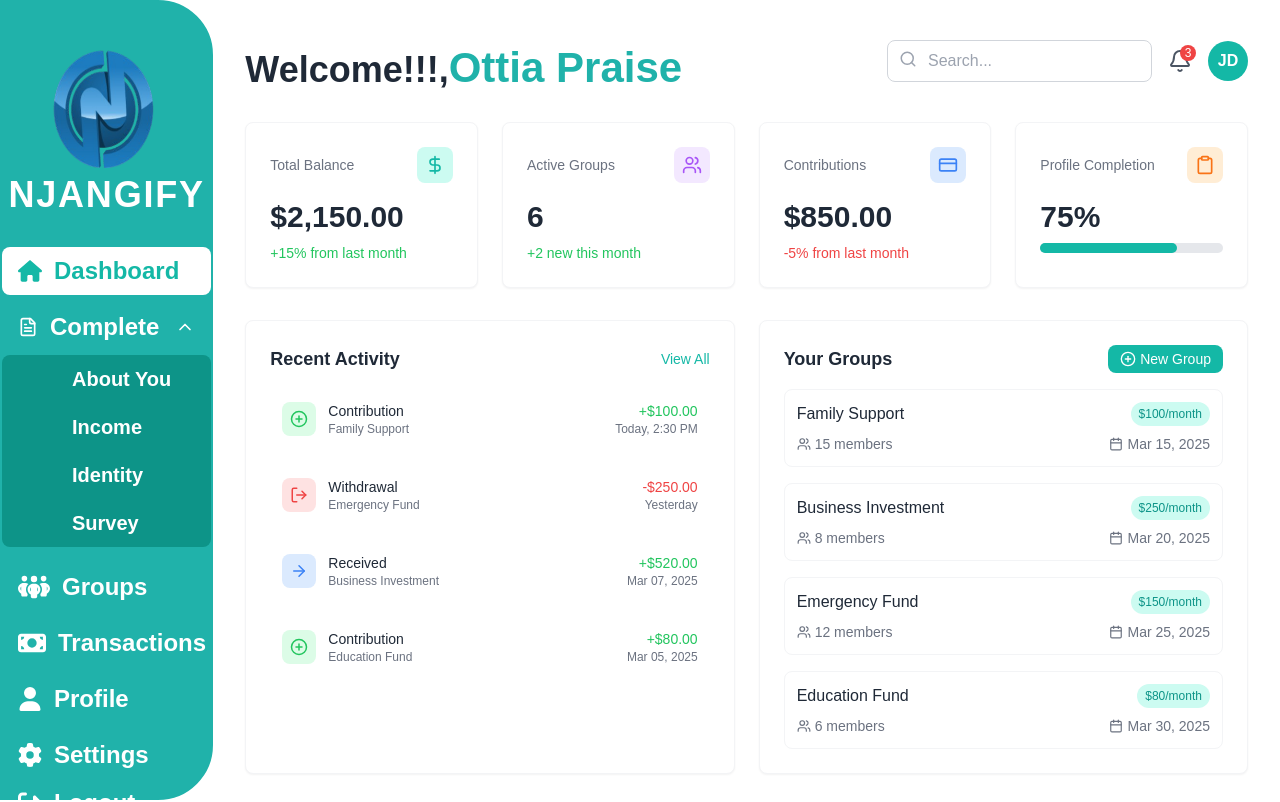
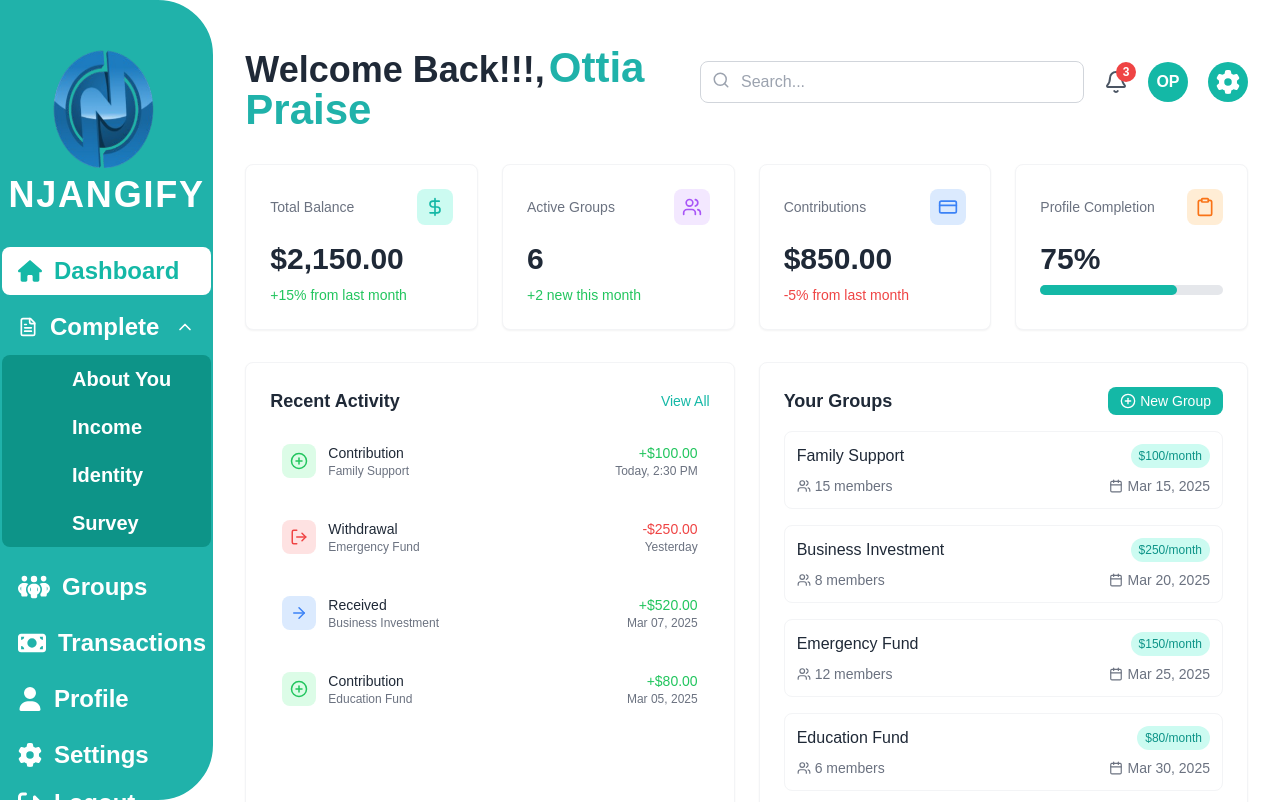
Before and after one commit to Iampraiseottia/Njangi, a Next.js app: page /dashboard in a window 1280 px wide. Shown: the top 802 px of the page. Built offline with nearby package versions, Linux system fonts and the light colour scheme.

Commit message:
Dashboard Main header done

```diff
--- a/app/dashboard/page.jsx
+++ b/app/dashboard/page.jsx
@@ -24,12 +24,7 @@ import Logout from '../logout/page';
 
 
 import {
-  Users,
   FileText,
-  BarChart2,
-  User,
-  Settings as SettingsIcon,
-  LogOut,
   ChevronDown
 } from 'lucide-react';
 
--- a/app/dashboardMain/page.jsx
+++ b/app/dashboardMain/page.jsx
@@ -1,5 +1,12 @@
+
 import React from 'react';
+
 import globalStyle from '../globals.css';
+
+import { FontAwesomeIcon } from '@fortawesome/react-fontawesome';
+
+import { faGear } from '@fortawesome/free-solid-svg-icons';
+
 
 import {
   Search,
@@ -16,29 +23,40 @@ import {
 
 const DashboardMain = () => {
   return (
+
     <div className="p-8">
       {/* Header */}
       <div className="flex justify-between items-center mb-8">
         <div  className='pt-4'>
-          <h1 className="text-4xl font-bold text-gray-800">Welcome!!!,
-            <span className='text-[lightseagreen] text-[42px] '>Ottia Praise</span>
+          <h1 className="text-4xl font-bold text-gray-800">Welcome Back!!!,
+            <span className='text-[lightseagreen] text-[42px] pl-1'>Ottia Praise</span>
           </h1>
         </div>
-        <div className="flex items-center space-x-4">
+
+        <div className="flex items-center space-x-5">
           <div className="relative">
             <input
               type="text"
               placeholder="Search..."
-              className="px-4 py-2 pl-10 rounded-lg border border-gray-300 focus:outline-none focus:ring-2 focus:ring-teal-500"
+              className="px-4 py-2 pl-10 w-96 rounded-lg border border-gray-300 duration-200 ease-in-out focus:outline-none focus:ring-2 focus:ring-teal-500"
             />
             <Search className="absolute left-3 top-2.5 text-gray-400" size={18} />
           </div>
+
+          {/* Notification  */}
           <div className="relative">
             <Bell className="text-gray-600 cursor-pointer" />
-            <span className="absolute -top-1 -right-1 bg-red-500 text-white text-xs rounded-full h-4 w-4 flex items-center justify-center">3</span>
+            <span className="absolute -top-2 -right-2 bg-red-500 text-white text-xs rounded-full h-5 w-5 flex items-center justify-center font-extrabold">3</span>
           </div>
+
+          {/* User Avatar  */}
           <div className="w-10 h-10 rounded-full bg-teal-500 flex items-center justify-center text-white font-bold">
-            JD
+            OP
+          </div>
+
+          {/* User SEttings  */}
+          <div className="w-10 h-10 rounded-full bg-teal-500 flex items-center justify-center text-white font-bold">
+            <FontAwesomeIcon icon={faGear} className='h-6 w-6' />
           </div>
         </div>
       </div>
--- a/app/globals.css
+++ b/app/globals.css
@@ -83,7 +83,6 @@ body {
   color: rgb(186, 159, 2) !important;
 }
 
-
 .text-list-complete{
   font-size: 20px !important;
   padding-left: 70px;
```
